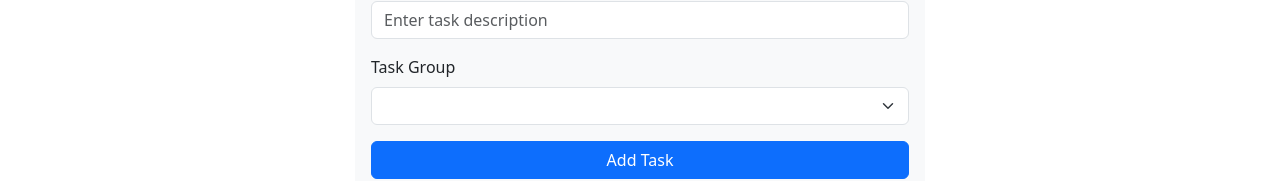
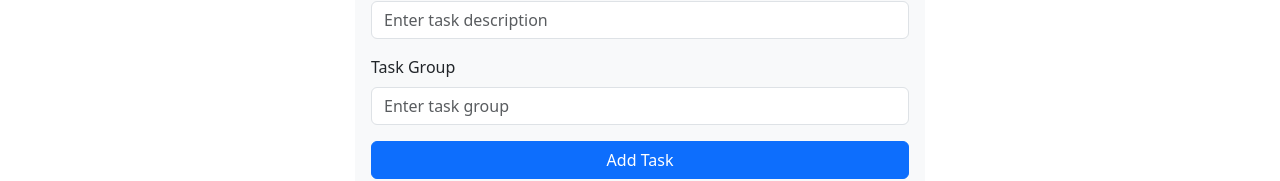
Before and after one commit to DiandreRuiz/task-management-app, a React app: page / in a window 1280 px wide. Shown: the part 480-661 px from the top of the page. Built offline with nearby package versions, Linux system fonts and the light colour scheme; the HTML template or start-up script is replaced by a standard one.

Commit message:
Finished adding taskGroup field to form and updating context call to include taskColor null arg

```diff
--- a/src/components/HomePage/AddTaskForm.tsx
+++ b/src/components/HomePage/AddTaskForm.tsx
@@ -6,6 +6,7 @@ const AddTaskForm: React.FC = () => {
     const { tasks, addTask } = useTasks();
     const [taskName, setTaskName] = useState<string>("");
     const [taskDescription, setTaskDescription] = useState<string>("");
+    const [taskGroup, setTaskGroup] = useState<string>("");
 
     const handleSubmit = (e: React.FormEvent<HTMLFormElement>) => {
         e.preventDefault();
@@ -17,7 +18,8 @@ const AddTaskForm: React.FC = () => {
             alert("Task name already exists");
             return;
         }
-        addTask({ name: taskName, description: taskDescription, completed: false, taskGroup: null, owner: null });
+        // Task color assignment is handled by task group reconcilation within context
+        addTask({ name: taskName, description: taskDescription, completed: false, taskGroup: taskGroup, owner: null, taskColor: null });
         setTaskName("");
         setTaskDescription("");
     };
@@ -34,9 +36,7 @@ const AddTaskForm: React.FC = () => {
             </Form.Group>
             <Form.Group className="mb-3" controlId="taskGroup">
                 <Form.Label>Task Group</Form.Label>
-                <Form.Select aria-label="Default select example">
-
-                </Form.Select>
+                <Form.Control type="text" placeholder="Enter task group" value={taskGroup} onChange={(e) => setTaskGroup(e.target.value)} />
             </Form.Group>
             <Button variant="primary" type="submit" className="w-100">
                 Add Task
```
